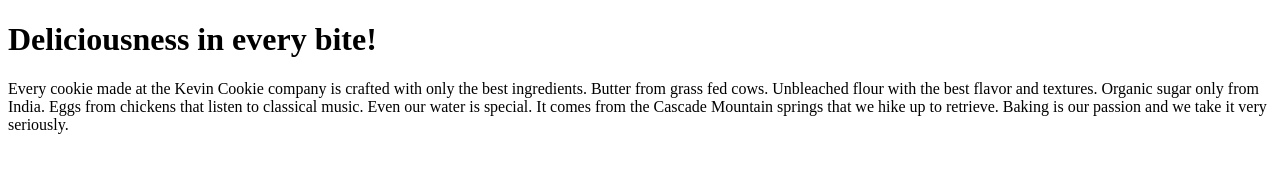
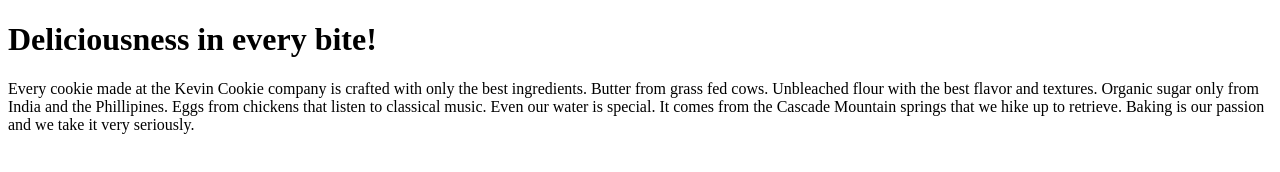
Before and after one commit to Lightfact/KevinCookieCompany.com, a plain HTML site: page index.htm in a window 1280 px wide. Drawn offline with Linux system fonts and the light colour scheme.

Commit message:
Update index.htm

```diff
--- a/index.htm
+++ b/index.htm
@@ -4,7 +4,7 @@
 
 <h1>Deliciousness in every bite!</h1>
 
-<p>Every cookie made at the Kevin Cookie company is crafted with only the best ingredients. Butter from grass fed cows. Unbleached flour with the best flavor and textures. Organic sugar only from India. Eggs from chickens that listen to classical music. Even our water is special. It comes from the Cascade Mountain springs that we hike up to retrieve. Baking is our passion and we take it very seriously.</p>
+<p>Every cookie made at the Kevin Cookie company is crafted with only the best ingredients. Butter from grass fed cows. Unbleached flour with the best flavor and textures. Organic sugar only from India and the Phillipines. Eggs from chickens that listen to classical music. Even our water is special. It comes from the Cascade Mountain springs that we hike up to retrieve. Baking is our passion and we take it very seriously.</p>
 
 
 </body>
```
